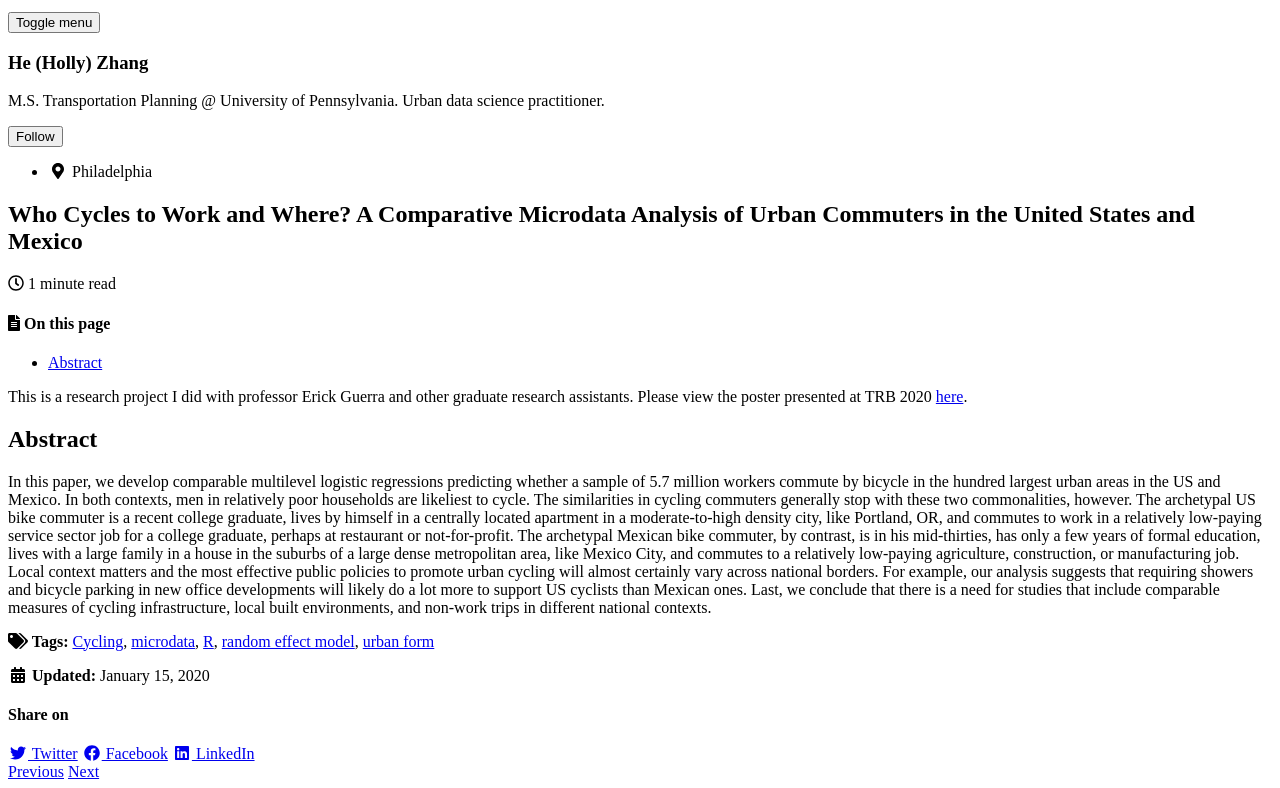
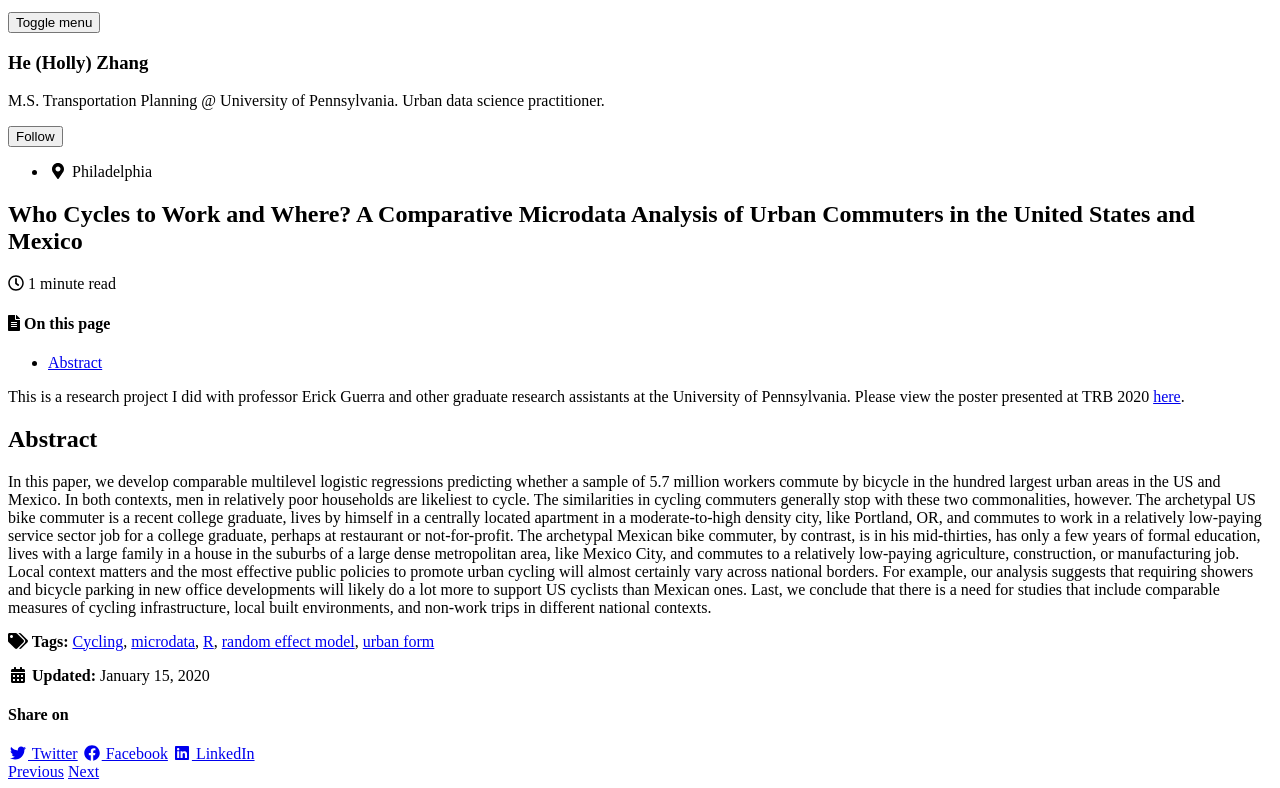
Before and after one commit to HeZHANG0/Personal_website, a Jekyll site: the page built from _posts/2020-01-15-TRB-cycling-research.md, in a window 1280 px wide and 900 px high, cut to the strip 112-900 px from the top of the window. Built offline with Jekyll 4.4.1, drawn with Linux system fonts in a browser that asks for light colours; cached includes are drawn as plain includes; nearby versions of some CDN libraries.

Commit message:
Update 2020-01-15-TRB-cycling-research.md

```diff
--- a/_posts/2020-01-15-TRB-cycling-research.md
+++ b/_posts/2020-01-15-TRB-cycling-research.md
@@ -8,7 +8,7 @@ toc: true
 toc_sticky: true
 ---
 
-This is a research project I did with professor Erick Guerra and other graduate research assistants. Please view the poster presented at TRB 2020 [here](https://github.com/HeZHANG0/HZ/raw/master/assets/pdf/Cycling%20paper%20poster%20TRB%200111.pdf).
+This is a research project I did with professor Erick Guerra and other graduate research assistants at the University of Pennsylvania. Please view the poster presented at TRB 2020 [here](https://github.com/HeZHANG0/HZ/raw/master/assets/pdf/Cycling%20paper%20poster%20TRB%200111.pdf).
 
 ## Abstract
 In this paper, we develop comparable multilevel logistic regressions predicting whether a sample of 5.7 million workers commute by bicycle in the hundred largest urban areas in the US and Mexico. In both contexts, men in relatively poor households are likeliest to cycle. The similarities in cycling commuters generally stop with these two commonalities, however. The archetypal US bike commuter is a recent college graduate, lives by himself in a centrally located apartment in a moderate-to-high density city, like Portland, OR, and commutes to work in a relatively low-paying service sector job for a college graduate, perhaps at restaurant or not-for-profit. The archetypal Mexican bike commuter, by contrast, is in his mid-thirties, has only a few years of formal education, lives with a large family in a house in the suburbs of a large dense metropolitan area, like Mexico City, and commutes to a relatively low-paying agriculture, construction, or manufacturing job. Local context matters and the most effective public policies to promote urban cycling will almost certainly vary across national borders. For example, our analysis suggests that requiring showers and bicycle parking in new office developments will likely do a lot more to support US cyclists than Mexican ones. Last, we conclude that there is a need for studies that include comparable measures of cycling infrastructure, local built environments, and non-work trips in different national contexts.
```
